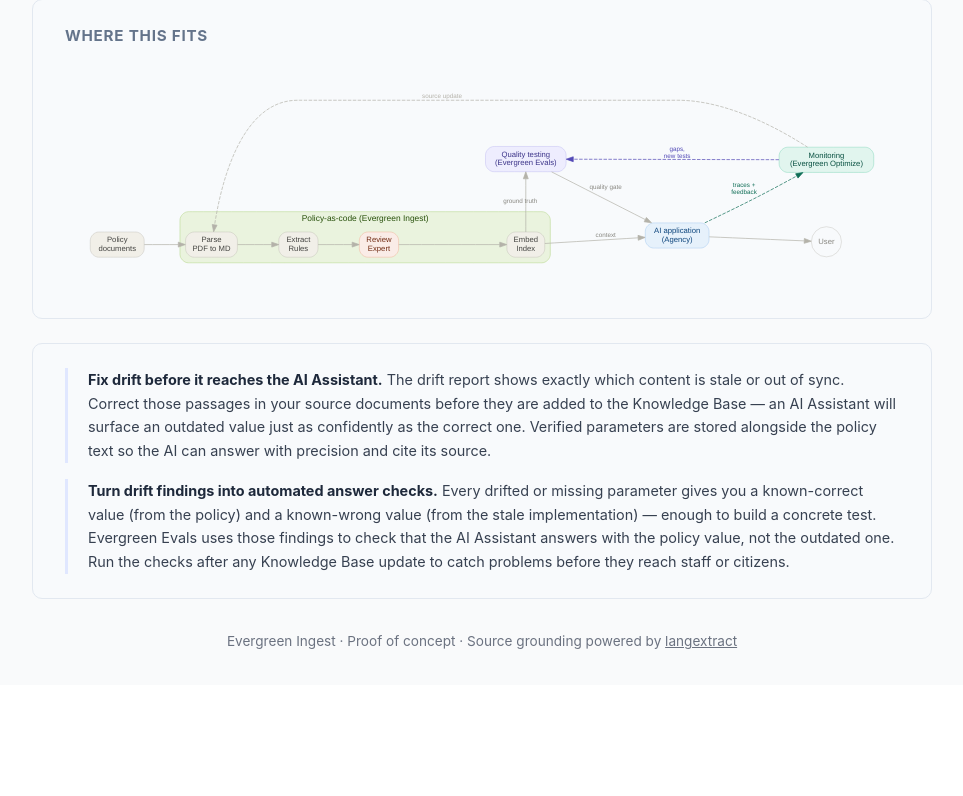
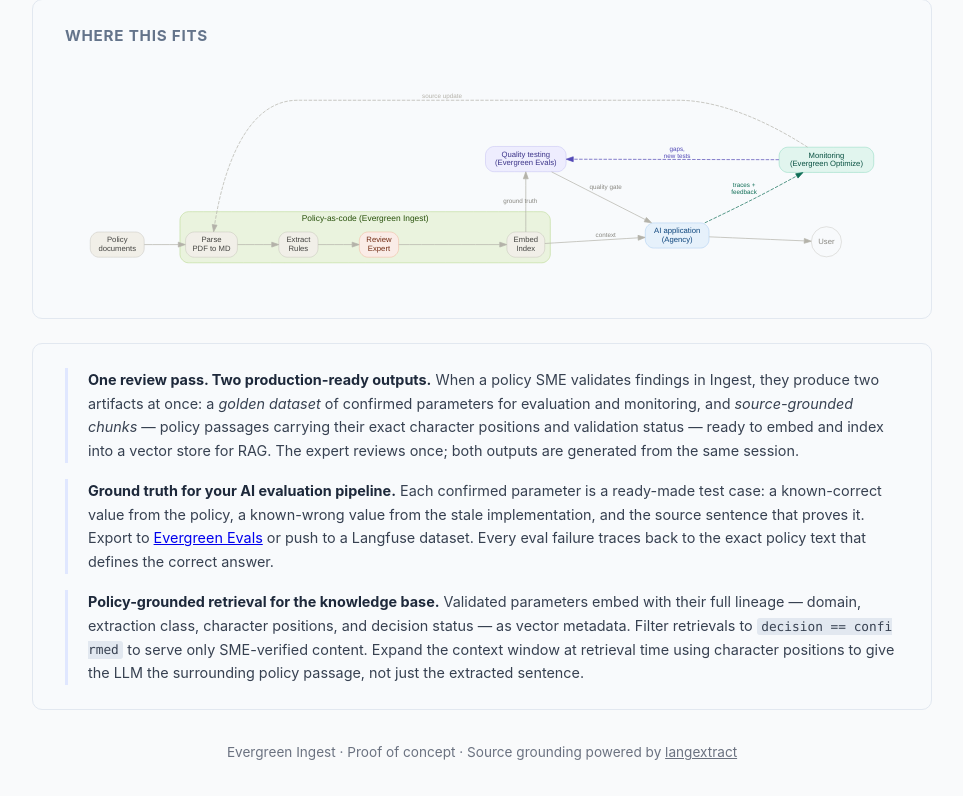
Before and after one commit to akschneider1/Evergreen-Ingest-v2, a FastAPI app: page / in a window 1280 px wide. Shown: the part 610-1406 px from the top of the page, without its empty margins (158-1121 px from the left). Before the commit the page ends 1259 px from the top, so only its background shows below. Run offline with FastAPI, Linux system fonts and the light colour scheme.

Commit message:
Clarify dual outputs on landing page + add canonical JSONL export
Landing page:
- Rewrite bullets to name both artifacts: golden dataset (for evals)
  and grounded chunks (for vector store / RAG)
- Make explicit that one SME review pass produces both outputs

report.jsonl endpoint:
- Canonical per-parameter export with stable schema for all downstream
  consumers: vector stores, Langfuse datasets, Evergreen Evals, fine-tuning
- Includes policy_chars/impl_chars for RAG context window expansion
- Includes full attributes dict (not just value key) and corrected_value
- Carries stable id field ({comparison_id}:{index}) for cross-system lineage
- Added to report page alongside CSV/JSON download buttons

Co-Authored-By: Claude Sonnet 4.6 <noreply@anthropic.com>

```diff
--- a/Evergreen-Ingest/app.py
+++ b/Evergreen-Ingest/app.py
@@ -647,6 +647,71 @@ async def report_csv(comparison_id: str):
     )
 
 
+@app.get("/compare/{comparison_id}/report.jsonl")
+async def report_jsonl(comparison_id: str):
+    """
+    Canonical per-parameter export for downstream consumers:
+    vector stores, Langfuse datasets, Evergreen Evals, fine-tuning pipelines.
+
+    One JSON object per line. Schema is stable across platform integrations:
+      - Vector store: embed policy_text; all other fields as metadata/payload
+      - Langfuse dataset: policy_text → input, attributes.value → expected_output, rest → metadata
+      - Evergreen Evals: extraction_class + attributes → question, policy value → expected answer
+      - Audit / CSV: flatten as needed
+    """
+    meta = _read_meta(comparison_id)
+    comparison = compare_module.load_comparison(comparison_id, OUTPUT_DIR)
+    state = validate_module.load_state(comparison_id, OUTPUT_DIR)
+
+    lines = []
+    for p in comparison["params"]:
+        dec = validate_module.get_decision(state, p["index"])
+        policy = p.get("policy") or {}
+        impl = p.get("implementation") or {}
+
+        record = {
+            "id": f"{comparison_id}:{p['index']}",
+            "domain": meta.get("domain", ""),
+            "extraction_class": p["extraction_class"],
+            "attributes": policy.get("attributes") or impl.get("attributes") or {},
+            # Policy side — the authority
+            "policy_text": policy.get("extraction_text", ""),
+            "policy_chars": (
+                [policy["char_start"], policy["char_end"]]
+                if policy.get("char_start") is not None else None
+            ),
+            "policy_document": meta.get("policy_filename", ""),
+            # Implementation side — what is in use
+            "impl_text": impl.get("extraction_text", "") if impl else None,
+            "impl_chars": (
+                [impl["char_start"], impl["char_end"]]
+                if impl and impl.get("char_start") is not None else None
+            ),
+            "impl_document": meta.get("implementation_filename", "") if impl else None,
+            # Comparison
+            "status": p["status"],
+            "drifted_keys": p.get("drifted_attributes") or [],
+            # Expert validation
+            "decision": dec["decision"] if dec else None,
+            "corrected_value": dec.get("edited_value") if dec else None,
+            "note": dec.get("note") if dec else None,
+            "decided_at": dec.get("decided_at") if dec else None,
+            # Lineage
+            "comparison_id": comparison_id,
+            "model": meta.get("model", ""),
+            "created_at": meta.get("created_at", ""),
+        }
+        lines.append(json.dumps(record, ensure_ascii=False))
+
+    from fastapi.responses import Response
+    filename = f"evergreen-{comparison_id}.jsonl"
+    return Response(
+        content="\n".join(lines) + "\n",
+        media_type="application/x-ndjson",
+        headers={"Content-Disposition": f'attachment; filename="{filename}"'},
+    )
+
+
 @app.get("/compare/{comparison_id}/report.json")
 async def report_json(comparison_id: str):
     comparison = compare_module.load_comparison(comparison_id, OUTPUT_DIR)
--- a/Evergreen-Ingest/static/style.css
+++ b/Evergreen-Ingest/static/style.css
@@ -247,6 +247,7 @@ details.advanced summary:hover { background: #f3f4f6; color: #374151; }
 }
 .btn-secondary:hover { background: #f3f4f6; }
 .btn-secondary.disabled { color: #d1d5db; cursor: default; pointer-events: none; }
+.btn-hint { font-size: 0.75rem; color: #9ca3af; display: block; }
 
 /* ---- Status page ---- */
 .status-page { display: flex; justify-content: center; padding-top: 3rem; }
--- a/Evergreen-Ingest/templates/index.html
+++ b/Evergreen-Ingest/templates/index.html
@@ -243,19 +243,28 @@
 <section class="pipeline-bullets">
   <ul>
     <li>
-      <strong>Fix drift before it reaches the AI Assistant.</strong>
-      The drift report shows exactly which content is stale or out of sync. Correct those passages
-      in your source documents before they are added to the Knowledge Base — an AI Assistant will
-      surface an outdated value just as confidently as the correct one. Verified parameters are
-      stored alongside the policy text so the AI can answer with precision and cite its source.
+      <strong>One review pass. Two production-ready outputs.</strong>
+      When a policy SME validates findings in Ingest, they produce two artifacts at once:
+      a <em>golden dataset</em> of confirmed parameters for evaluation and monitoring, and
+      <em>source-grounded chunks</em> — policy passages carrying their exact character positions
+      and validation status — ready to embed and index into a vector store for RAG.
+      The expert reviews once; both outputs are generated from the same session.
     </li>
     <li>
-      <strong>Turn drift findings into automated answer checks.</strong>
-      Every drifted or missing parameter gives you a known-correct value (from the policy) and a
-      known-wrong value (from the stale implementation) — enough to build a concrete test. Evergreen
-      Evals uses those findings to check that the AI Assistant answers with the policy value, not
-      the outdated one. Run the checks after any Knowledge Base update to catch problems before
-      they reach staff or citizens.
+      <strong>Ground truth for your AI evaluation pipeline.</strong>
+      Each confirmed parameter is a ready-made test case: a known-correct value from the policy,
+      a known-wrong value from the stale implementation, and the source sentence that proves it.
+      Export to <a href="https://github.com/akschneider1/Evergreen-Evals" target="_blank">Evergreen Evals</a>
+      or push to a Langfuse dataset. Every eval failure traces back to the exact policy text
+      that defines the correct answer.
+    </li>
+    <li>
+      <strong>Policy-grounded retrieval for the knowledge base.</strong>
+      Validated parameters embed with their full lineage — domain, extraction class, character
+      positions, and decision status — as vector metadata. Filter retrievals to
+      <code>decision == confirmed</code> to serve only SME-verified content.
+      Expand the context window at retrieval time using character positions to give the LLM
+      the surrounding policy passage, not just the extracted sentence.
     </li>
   </ul>
 </section>
```
Also changed, not shown: Evergreen-Ingest/templates/report.html (+5 -2 lines).
